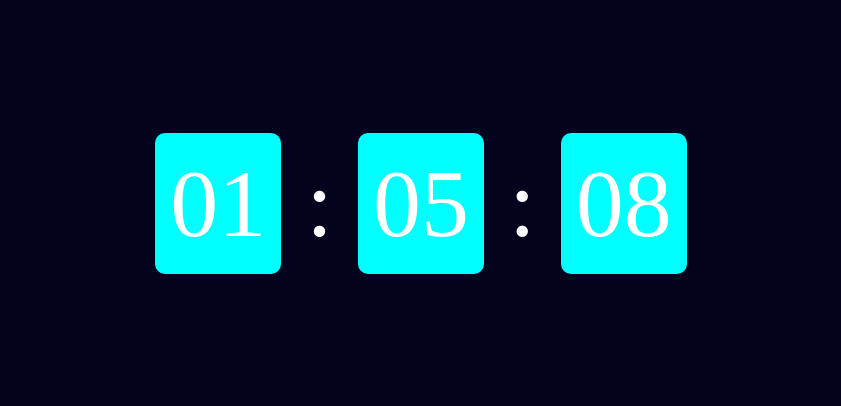
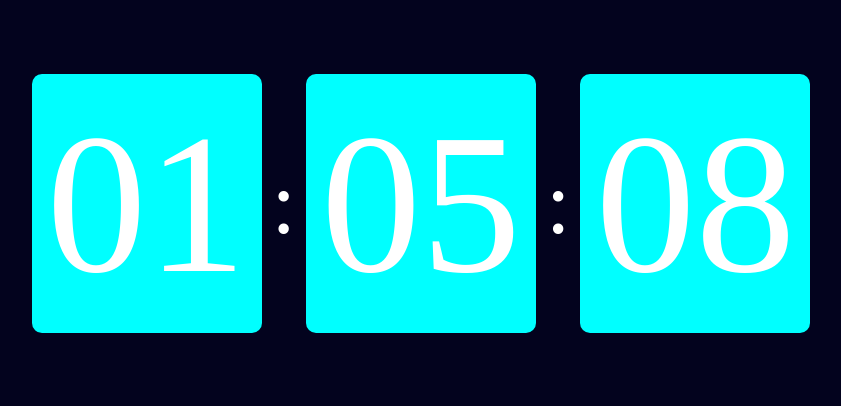
Before and after one commit to HelcioAnicio/Clock, a plain HTML site: page src/index.html in a window 1280 px wide. Shown: the part 197-603 px from the top of the page, without its empty margins (219-1060 px from the left). Drawn offline with Linux system fonts and the light colour scheme.

Commit message:
adapted for responsiveness

```diff
--- a/src/sass/styles.sass
+++ b/src/sass/styles.sass
@@ -13,18 +13,47 @@ body, html
     align-items: center
 
     main
-        width: 50%
-        height: 50%
+        width: 90%
+        height: 60%
         display: flex
         justify-content: center
         align-items: center
 
         span
-            font-size: 6rem
-            margin: 5px
+            color: white
+            font-size: 1.8rem
+
+        .hour, .min, .sec
+            font-size: 2.8rem
+            margin-inline: 10px
             padding: 15px
             border-radius: 10px
             color: white
+            background-color: cyan
 
-        .hour, .min, .sec
-            background-color: cyan
+
+
+@media screen and (min-width: 370px) and (min-height: 660px)
+    body
+        main
+            .hour, .min, .sec
+                font-size: 3.5rem
+
+
+@media screen and (min-width: 760px) and (min-height: 1000px)
+    body
+        main
+            span
+                font-size: 5.5rem
+
+            .hour, .min, .sec
+                font-size: 8.5rem
+
+@media screen and (min-width: 1250px) and (min-height: 600px)
+    body
+        main
+            span
+                font-size: 5.5rem
+
+            .hour, .min, .sec
+                font-size: 12.5rem
```
Also changed, not shown: src/css/styles.css, 1 other file.
